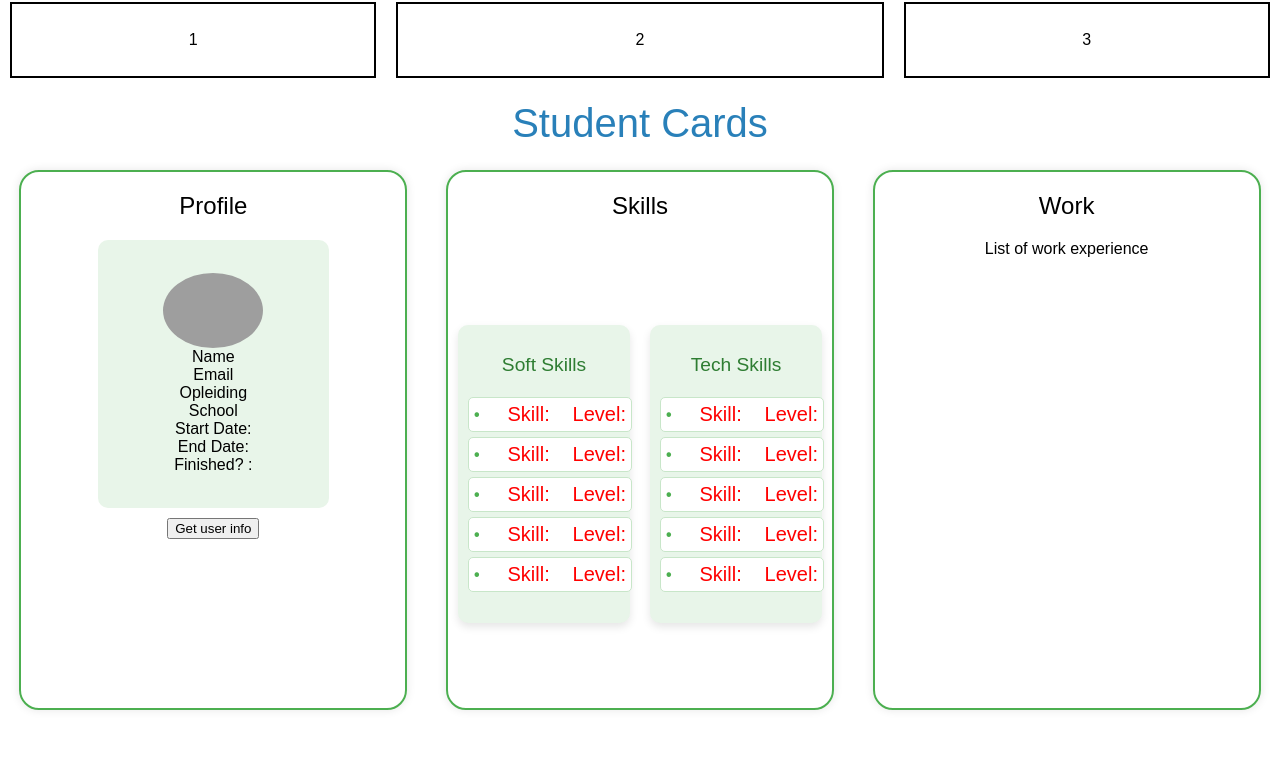
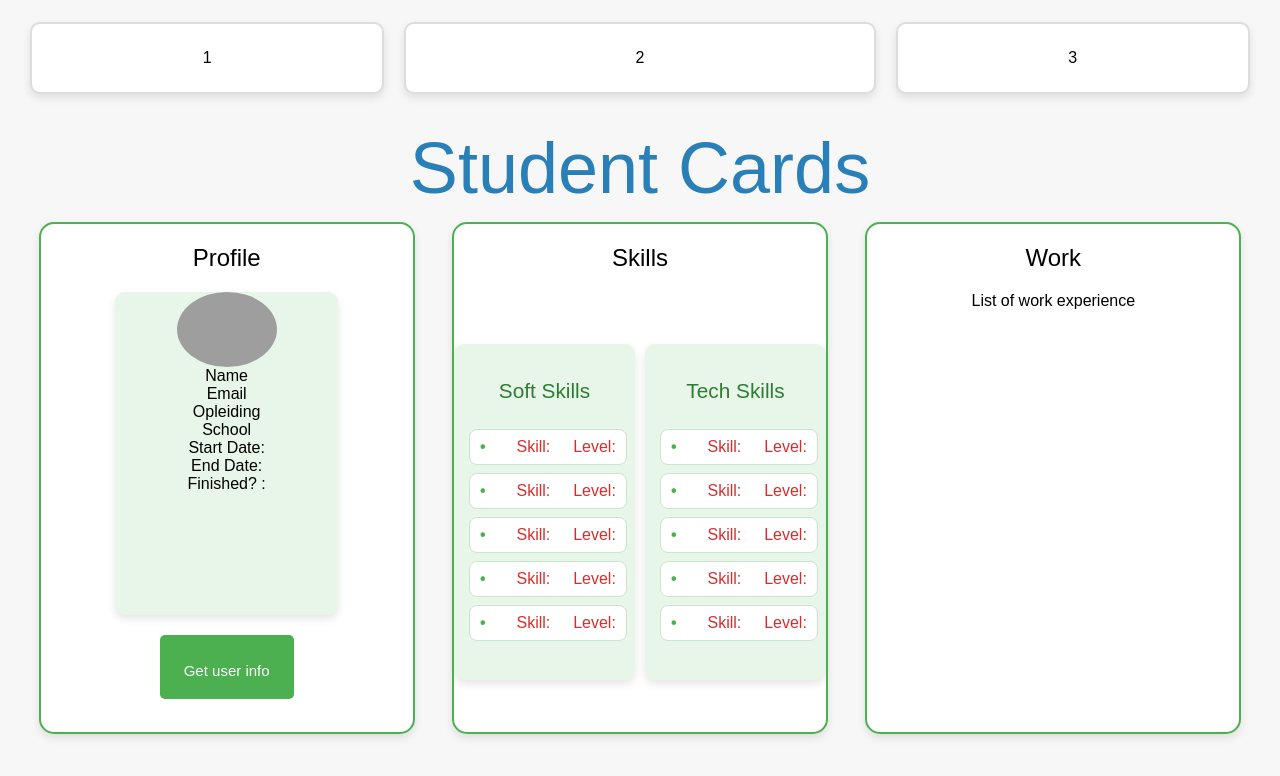
Before and after one commit to 4l0sh/intfind, a React (Create React App) app: page /studentCard in a window 1280 px wide. Shown: the top 776 px of the page. Built offline with nearby package versions, Linux system fonts and the light colour scheme; grey boxes are pictures that could not be loaded; a web font is replaced by a local one.

Commit message:
minor changes

```diff
--- a/package.json
+++ b/package.json
@@ -16,6 +16,7 @@
     "nodemon": "^3.1.7",
     "react": "^18.3.1",
     "react-dom": "^18.3.1",
+    "react-icons": "^5.4.0",
     "react-router-dom": "^7.0.1",
     "react-scripts": "5.0.1",
     "web-vitals": "^2.1.4"
--- a/src/layout/referenties/referenties.js
+++ b/src/layout/referenties/referenties.js
@@ -1,4 +1,4 @@
-import React, { useRef } from 'react';
+import React from 'react';
 import { useNavigate } from 'react-router-dom';
 import M from 'materialize-css';
 import './referenties.css';
@@ -9,6 +9,9 @@ function Referenties() {
 
   const redirectToExperience = () => {
     navigate('/experience');
+  };
+  const redirectToStudent = () => {
+    navigate('/studentCard');
   };
 
   const onSubmit = (e) => {
@@ -85,7 +88,13 @@ function Referenties() {
             </form>
           </div>
         </div>
-        <div className='box3'></div>
+        <div className='box3'>
+          <i
+            onClick={redirectToStudent}
+            className='fa-solid fa-arrow-right arrow-right'
+          ></i>
+          <p>See your cards!</p>
+        </div>
       </div>
     </div>
   );
--- a/src/layout/signup.css
+++ b/src/layout/signup.css
@@ -210,6 +210,7 @@ a:hover {
   cursor: pointer;
   transform: translateY(-10px);
   transition: 0.3s ease;
+  box-shadow: 0 0 10px #0056b3;
 }
 
 .img:active {
--- a/src/student/studentCard.css
+++ b/src/student/studentCard.css
@@ -5,9 +5,11 @@
   justify-content: flex-start;
   width: 100%;
   height: 100vh;
+  box-sizing: border-box;
+  background-color: #f7f7f7;
+  padding: 20px;
+}
 
-  box-sizing: border-box;
-}
 .studentCardsheader {
   display: flex;
   flex-direction: row;
@@ -15,7 +17,9 @@
   justify-content: space-between;
   width: 100%;
   height: 10%;
+  margin-bottom: 20px;
 }
+
 .studentCardheader1,
 .studentCardheader2,
 .studentCardheader3 {
@@ -23,20 +27,39 @@
   display: flex;
   align-items: center;
   justify-content: center;
-  border: 2px solid black;
+  border: 2px solid #ddd;
+  border-radius: 10px;
+  background-color: #ffffff;
   height: 90%;
   margin: 10px;
+  box-shadow: 0 4px 8px rgba(0, 0, 0, 0.1);
+  transition:
+    background-color 0.3s ease,
+    box-shadow 0.3s ease;
 }
+
 .studentCardheader2 {
   width: 40%;
 }
+
+.studentCardheader1:hover,
+.studentCardheader2:hover,
+.studentCardheader3:hover {
+  background-color: #eef1f5;
+  box-shadow: 0 6px 12px rgba(0, 0, 0, 0.2);
+}
+
 .titleText {
   display: flex;
   align-items: center;
   justify-content: center;
   width: 100%;
   height: 10%;
+  font-size: 1.8em;
+  color: #33475b;
+  margin-bottom: 20px;
 }
+
 .studentCards {
   display: flex;
   flex-direction: row;
@@ -44,6 +67,7 @@
   width: 100%;
   height: 70%;
 }
+
 .studentCard1,
 .studentCard2,
 .studentCard3 {
@@ -51,37 +75,41 @@
   flex-direction: column;
   width: 30%;
   border: 2px solid #4caf50;
-  border-radius: 20px;
+  border-radius: 15px;
   margin: 10px;
+  background-color: #ffffff;
   align-items: center;
   justify-content: flex-start;
-  overflow: auto;
-  box-shadow: 0px 0px 10px rgba(0, 0, 0, 0.1);
+  overflow: hidden;
+  box-shadow: 0px 4px 8px rgba(0, 0, 0, 0.1);
+  transition:
+    transform 0.3s ease,
+    box-shadow 0.3s ease;
 }
-.studentCard2 {
+
+.studentCard1:hover,
+.studentCard2:hover,
+.studentCard3:hover {
+  transform: translateY(-5px);
+  box-shadow: 0 8px 16px rgba(0, 0, 0, 0.2);
+}
+
+.studentSoftSkills {
+  width: 90%;
+  padding: 15px;
+  background-color: #e8f5e9;
+  border-radius: 10px;
+  box-shadow: 0 4px 8px rgba(0, 0, 0, 0.1);
+  margin: 10px 0;
   display: flex;
   flex-direction: column;
-  justify-content: flex-start;
   align-items: center;
-}
-.studentSoftSkills {
-  width: 90%;
-  height: auto;
-  display: flex;
-  flex-direction: column;
-  justify-content: flex-start;
-  align-items: center;
-  background-color: #e8f5e9;
-  border-radius: 10px;
-  padding: 10px;
-  box-shadow: 0 4px 8px rgba(0, 0, 0, 0.1);
-  margin: 10px;
 }
 
 .studentSoftSkills h3 {
-  font-size: 1.2em;
-  margin-bottom: 5px;
+  font-size: 1.3em;
   color: #2e7d32;
+  margin-bottom: 10px;
 }
 
 .studentSoftSkills ul {
@@ -93,14 +121,14 @@
 .studentSoftSkills li {
   background-color: #ffffff;
   border: 1px solid #c8e6c9;
-  border-radius: 5px;
-  padding: 5px;
-  margin-bottom: 5px;
-  width: 100%;
-  text-align: left;
+  border-radius: 8px;
+  padding: 8px 10px;
+  margin-bottom: 8px;
+  width: 90%;
   display: flex;
   justify-content: space-between;
   align-items: center;
+  transition: background-color 0.3s ease;
 }
 
 .studentSoftSkills li:hover {
@@ -111,7 +139,7 @@
   content: '•';
   color: #4caf50;
   font-weight: bold;
-  margin-right: 5px;
+  margin-right: 8px;
 }
 
 .skillsCard {
@@ -121,25 +149,94 @@
   align-items: center;
   width: 100%;
   height: 100%;
+  gap: 10px;
 }
+
 .studentProfile {
   display: flex;
   flex-direction: column;
-  justify-content: center;
+  justify-content: flex-start;
   align-items: center;
   background-color: #e8f5e9;
   border-radius: 10px;
   width: 60%;
-  height: 50%;
+  height: 70%;
   margin-bottom: 10px;
+  box-shadow: 0 4px 8px rgba(0, 0, 0, 0.1);
 }
+
 .errorMessage {
-  color: red;
-  font-size: large;
+  color: #d32f2f;
+  font-size: 1.2em;
   width: 55%;
+  margin: 15px 0;
 }
+
 .skilltxt {
-  color: red;
-  font-size: 20px;
+  color: #d32f2f;
+  font-size: 1em;
   margin: 0;
+  transition:
+    color 0.3s ease,
+    font-size 0.3s ease;
 }
+
+.infobtn {
+  background-color: #4caf50;
+  color: white;
+  padding: 12px 24px;
+  border: none;
+  border-radius: 5px;
+  cursor: pointer;
+  height: 60%;
+  margin: 10px;
+  transition:
+    background-color 0.2s ease,
+    transform 0.2s ease;
+}
+
+.infobtn:hover {
+  background-color: #45a049;
+  transform: translateY(-3px);
+}
+.infobtn:active {
+  transform: translateY(0px);
+}
+.btntxt,
+.btnico {
+  transition: transform 0.2s ease;
+}
+
+.infobtn:hover .btntxt {
+  transform: translateY(-50px);
+}
+
+.infobtn:hover .btnico {
+  transform: translateY(-20px);
+}
+
+.btntxt {
+  font-size: 15px;
+}
+
+.btnico {
+  scale: 2;
+  transform: translateY(10px);
+}
+
+@media (max-width: 600px) {
+  .studentCard1,
+  .studentCard2,
+  .studentCard3 {
+    width: 100%;
+  }
+
+  .studentSoftSkills {
+    width: 100%;
+    padding: 10px;
+  }
+
+  .studentProfile {
+    width: 100%;
+  }
+}
--- a/src/student/studentCard.js
+++ b/src/student/studentCard.js
@@ -1,4 +1,5 @@
 import React, { Fragment, useState } from 'react';
+import { TbMobiledata } from 'react-icons/tb';
 import './studentCard.css';
 
 const StudentCard = () => {
@@ -15,6 +16,7 @@ const StudentCard = () => {
   const [finished, setFinished] = useState(false);
   const [softSkills, setSoftSkills] = useState([]);
   const [techSkills, setTechSkills] = useState([]);
+  const [workExperience, setWorkExperience] = useState(['', '', '', '', '']);
   const userId = localStorage.getItem('userId');
   const getUserInfo = () => {
     fetch(`http://localhost:4000/users/${userId}`, {
@@ -37,6 +39,7 @@ const StudentCard = () => {
         setFinished(data.opleiding.afgerond ? 'Yes' : 'No');
         setSoftSkills(data.softSkills);
         setTechSkills(data.techSkills);
+        setWorkExperience(data.workExperience);
       })
       .catch((error) => {
         setErrorMessage('Error getting user info Check if you are logged in');
@@ -76,7 +79,11 @@ const StudentCard = () => {
                 <div className='studentFinished'>Finished? : {finished}</div>
               </div>
               <div>
-                <button onClick={getUserInfo}>Get user info</button>
+                <button className='infobtn' onClick={getUserInfo}>
+                  {' '}
+                  <p className='btntxt'>Get user info</p>
+                  <TbMobiledata className='btnico' />{' '}
+                </button>
               </div>
             </div>
             <div className='studentCard2'>
@@ -143,6 +150,11 @@ const StudentCard = () => {
             <div className='studentCard3'>
               <h2>Work</h2>
               <div className='workExperience'>List of work experience</div>
+              {/* {workExperience.map((work, index) => (
+                <div key={index} className='work'>
+                  {work.value}
+                </div>
+              ))} */}
             </div>
           </div>
         </div>
```
Also changed, not shown: 1 other file (tests, documents, lock files or other folders).
